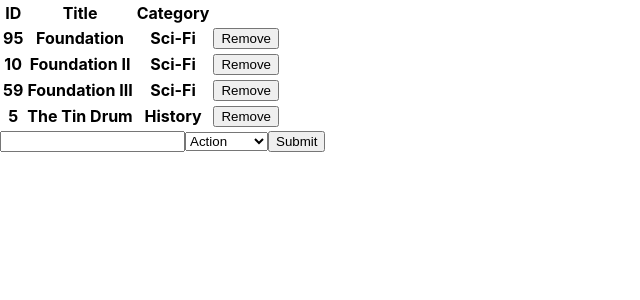
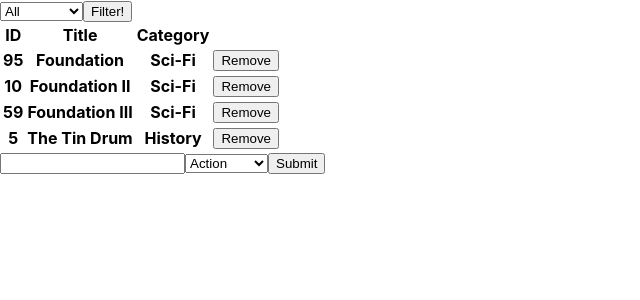
Before and after one commit to serdg0/bookstore, a React (Create React App) app: page / in a window 1280 px wide. Shown: the top 300 px of the page, without its empty margins (0-640 px from the left). Built offline with nearby package versions, Linux system fonts and the light colour scheme.

Commit message:
generated form

```diff
--- a/src/actions/index.js
+++ b/src/actions/index.js
@@ -1,5 +1,6 @@
 const CREATE_BOOK = 'CREATE_BOOK';
 const REMOVE_BOOK = 'REMOVE_BOOK';
+const CHANGE_FILTER = 'CHANGE_FILTER';
 
 const createBookAction = book => ({
   type: CREATE_BOOK,
@@ -11,4 +12,10 @@
   book,
 });
 
-export { createBookAction, removeBookAction };
+const changeFilterAction = category => ({
+  type: CHANGE_FILTER,
+  category,
+});
+
+
+export { createBookAction, removeBookAction, changeFilterAction };
--- a/src/components/App.js
+++ b/src/components/App.js
@@ -2,14 +2,18 @@
 import PropTypes from 'prop-types';
 import BooksList from '../containers/bookslist';
 import BooksForm from '../containers/booksform';
+import CategoryFilter from '../containers/filter';
 import '../App.css';
 
 
 const App = props => {
-  const { books, createBookAction, removeBookAction } = props;
+  const {
+    books, createBookAction, removeBookAction, changeFilterAction, filter,
+  } = props;
   return (
     <div>
-      <BooksList books={books} removeBook={removeBookAction} />
+      <CategoryFilter filter={changeFilterAction} />
+      <BooksList books={books} filter={filter} removeBook={removeBookAction} />
       <BooksForm createBookAction={createBookAction} />
     </div>
   );
@@ -19,6 +23,8 @@
   books: PropTypes.instanceOf(Array).isRequired,
   createBookAction: PropTypes.func.isRequired,
   removeBookAction: PropTypes.func.isRequired,
+  changeFilterAction: PropTypes.func.isRequired,
+  filter: PropTypes.string.isRequired,
 };
 
 export default App;
--- a/src/containers/bookslist.js
+++ b/src/containers/bookslist.js
@@ -3,8 +3,10 @@
 import Book from '../components/book';
 
 const Bookslist = props => {
-  const { books, removeBook } = props;
-  const list = books.map(book => <Book key={book.title} book={book} removeBook={removeBook} />);
+  const { books, removeBook, filter } = props;
+  const filtered = filter === 'All' ? books : books.filter(book => book.category === filter);
+  const list = filtered.map(book => <Book key={book.title} book={book} removeBook={removeBook} />);
+
   return (
     <table>
       <tr>
@@ -20,6 +22,7 @@
 Bookslist.propTypes = {
   books: PropTypes.arrayOf(PropTypes.oneOfType([])).isRequired,
   removeBook: PropTypes.func.isRequired,
+  filter: PropTypes.string.isRequired,
 };
 
 export default Bookslist;
--- /dev/null
+++ b/src/containers/filter.js
@@ -0,0 +1,45 @@
+import React from 'react';
+import PropTypes from 'prop-types';
+
+class CategoryFilter extends React.Component {
+  constructor(props) {
+    super(props);
+    this.state = {
+      category: 'All',
+    };
+    this.handleChange = this.handleChange.bind(this);
+    this.handleSubmit = this.handleSubmit.bind(this);
+  }
+
+  handleChange(event) {
+    const { target: { value } } = event;
+    this.setState({
+      category: value,
+    });
+  }
+
+  handleSubmit() {
+    const { filter } = this.props;
+    const { category } = this.state;
+    filter(category);
+  }
+
+  render() {
+    const categories = ['All', 'Action', 'Biography', 'History', 'Horror', 'Kids', 'Learning', 'Sci-Fi'];
+    const categoriesBox = categories.map(cg => <option key={cg}>{cg}</option>);
+    return (
+      <div>
+        <select onChange={this.handleChange}>
+          {categoriesBox}
+        </select>
+        <button type="button" onClick={this.handleSubmit}>Filter!</button>
+      </div>
+    );
+  }
+}
+
+CategoryFilter.propTypes = {
+  filter: PropTypes.string.isRequired,
+};
+
+export default CategoryFilter;
--- a/src/index.js
+++ b/src/index.js
@@ -6,7 +6,7 @@
 import logger from 'redux-logger';
 import App from './components/App';
 import rootReducer from './reducers/index';
-import { createBookAction, removeBookAction } from './actions/index';
+import { createBookAction, removeBookAction, changeFilterAction } from './actions/index';
 
 const initialState = [
   {
@@ -33,6 +33,7 @@
 
 const mapStateToProps = state => ({
   books: state.books,
+  filter: state.filter,
 });
 
 const store = createStore(rootReducer, applyMiddleware(logger));
@@ -54,7 +55,11 @@
   book: initialState[3],
 });
 
-const Container = connect(mapStateToProps, { createBookAction, removeBookAction })(App);
+const Container = connect(mapStateToProps, {
+  createBookAction,
+  removeBookAction,
+  changeFilterAction,
+})(App);
 
 const AppWrapper = () => (
   <Provider store={store}>
--- /dev/null
+++ b/src/reducers/filter.js
@@ -0,0 +1,13 @@
+const CHANGE_FILTER = 'CHANGE_FILTER';
+
+const FilterReducer = (state = 'All', action) => {
+  const actionate = action.category;
+  switch (action.type) {
+    case CHANGE_FILTER:
+      return actionate;
+    default:
+      return state;
+  }
+};
+
+export default FilterReducer;
--- a/src/reducers/index.js
+++ b/src/reducers/index.js
@@ -1,8 +1,10 @@
 import { combineReducers } from 'redux';
 import BookReducer from './book';
+import FilterReducer from './filter';
 
 const rootReducer = combineReducers({
   books: BookReducer,
+  filter: FilterReducer,
 });
 
 export default rootReducer;
```
